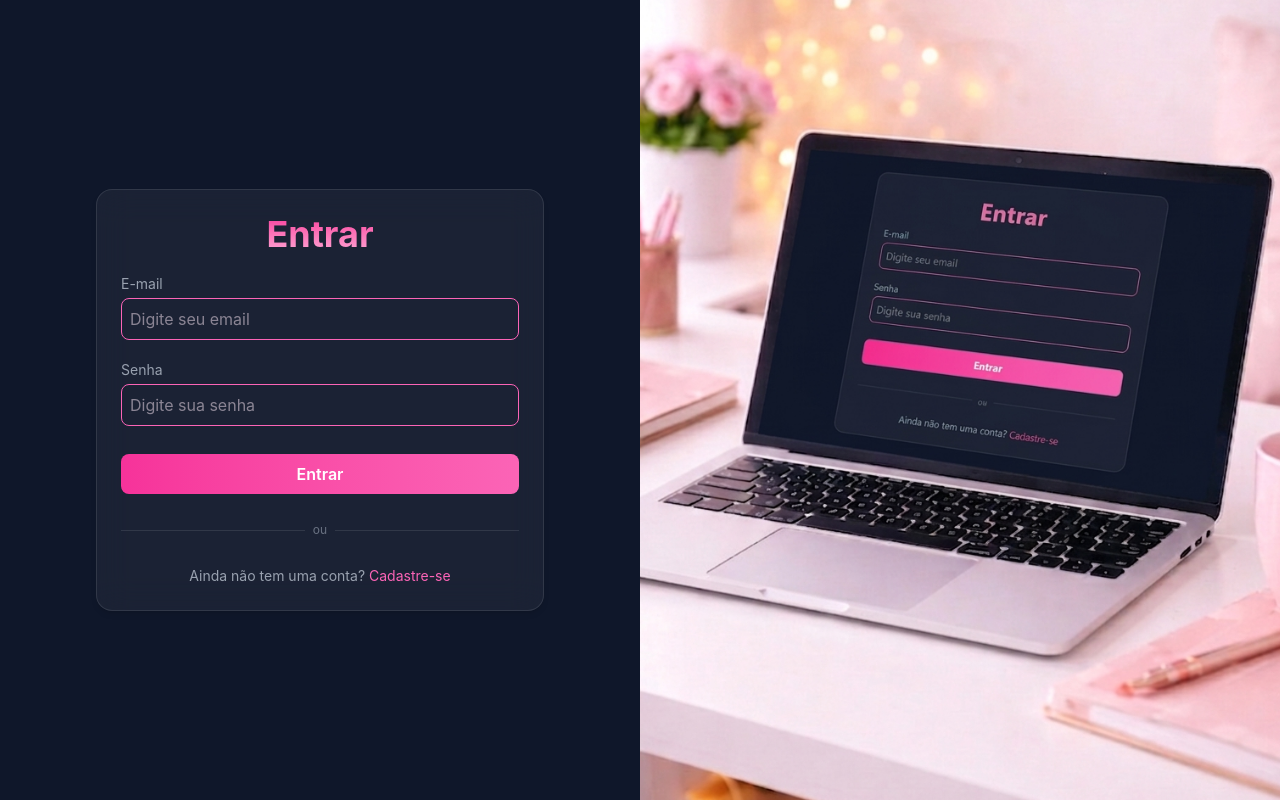
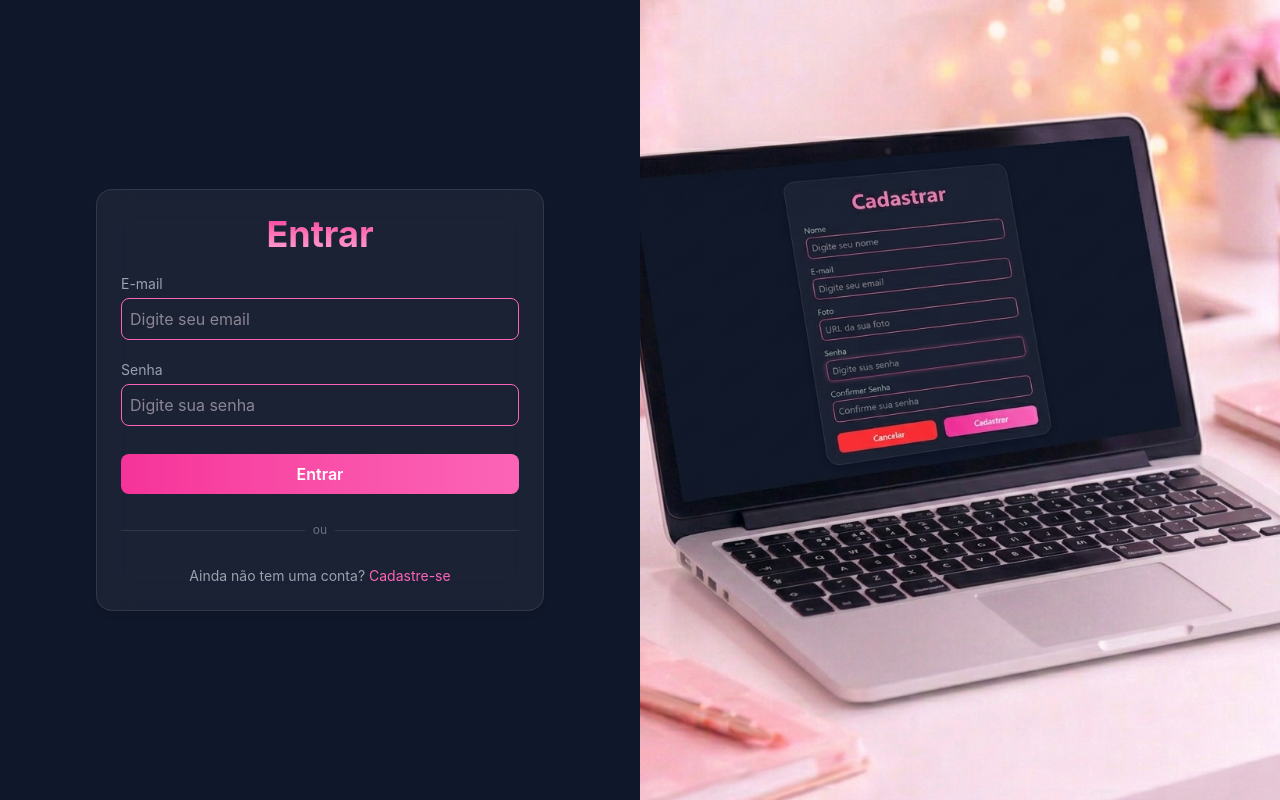
Before and after one commit to SabrinaNovaes/blogpessoal, a React (Vite) app: page / in a window 1280 px wide. Built offline with nearby package versions, Linux system fonts and the light colour scheme.

Commit message:
🐛 FIX:  Ajustes das Imagens Página Cadastro e Login

```diff
--- a/src/pages/cadastro/Cadastro.tsx
+++ b/src/pages/cadastro/Cadastro.tsx
@@ -4,10 +4,9 @@ import type Usuario from "../../models/Usuario";
 import { ClipLoader } from "react-spinners";
 import { motion } from "framer-motion";
 import { ToastAlerta } from "../../util/ToastAlerta";
-import imgcadastro from "../../assets/img/imgcadastro.png"
+import imglogin from "../../assets/img/imglogin.png"
 import { FaCheck, FaExclamationTriangle } from "react-icons/fa";
 import { cadastrarUsuario } from "../../services/Service";
-
 
 function Cadastro() {
 
@@ -98,7 +97,7 @@ function Cadastro() {
 
                 <div
                     className="hidden lg:block bg-cover bg-center"
-                    style={{ backgroundImage: `url(${imgcadastro})` }}
+                    style={{ backgroundImage: `url(${imglogin})` }}
                 />
 
                 <div className="flex justify-center items-center px-6">
--- a/src/pages/login/Login.tsx
+++ b/src/pages/login/Login.tsx
@@ -3,7 +3,7 @@ import { Link, useNavigate } from "react-router-dom";
 import type UsuarioLogin from "../../models/UsuarioLogin";
 import { AuthContext } from "../../contexts/AuthContext";
 import { ClipLoader } from "react-spinners";
-import imglogin from "../../assets/img/imglogin.png"
+import imgcadastro from "../../assets/img/imgcadastro.png"
 import { motion } from "framer-motion";
 import { FaExclamationTriangle } from "react-icons/fa";
 
@@ -136,7 +136,7 @@ function Login() {
 
                 <div
                     className="hidden lg:block bg-cover bg-center"
-                    style={{ backgroundImage: `url(${imglogin})` }}
+                    style={{ backgroundImage: `url(${imgcadastro})` }}
                 />
 
             </div>
```
